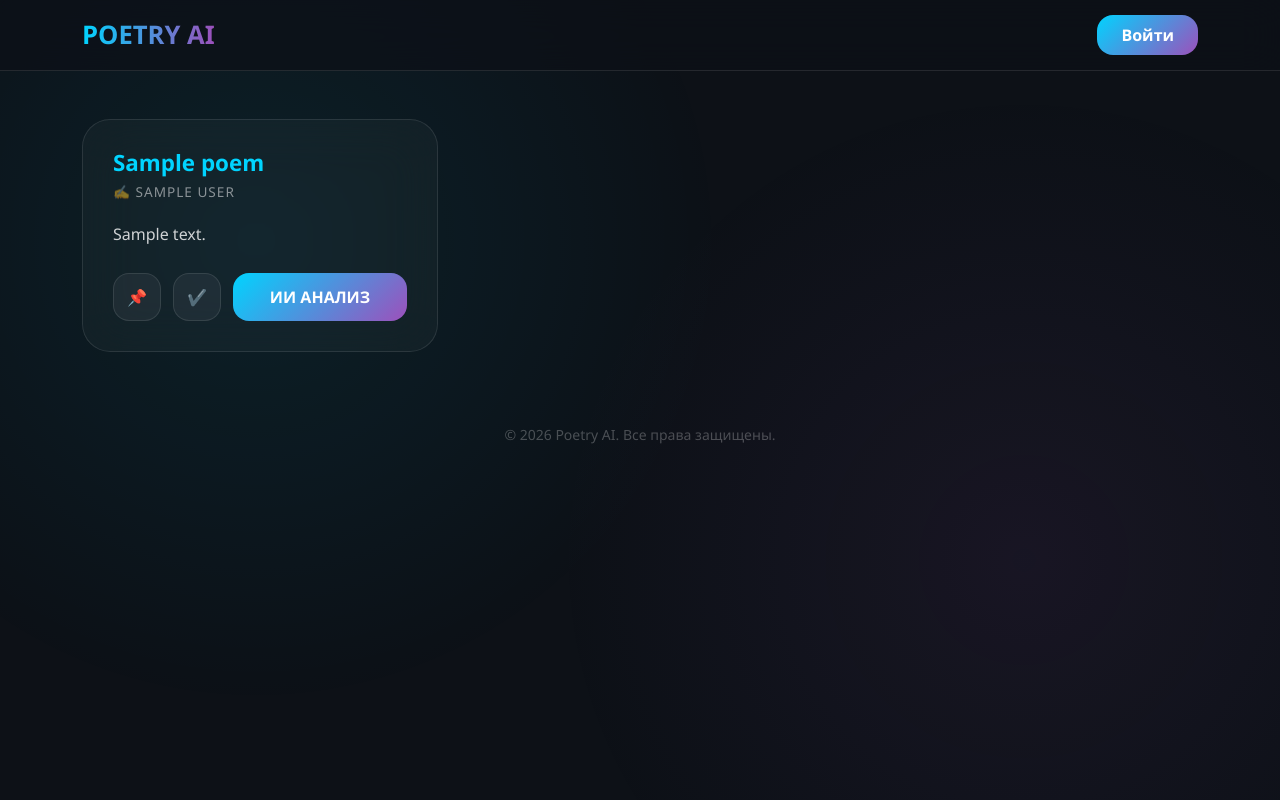
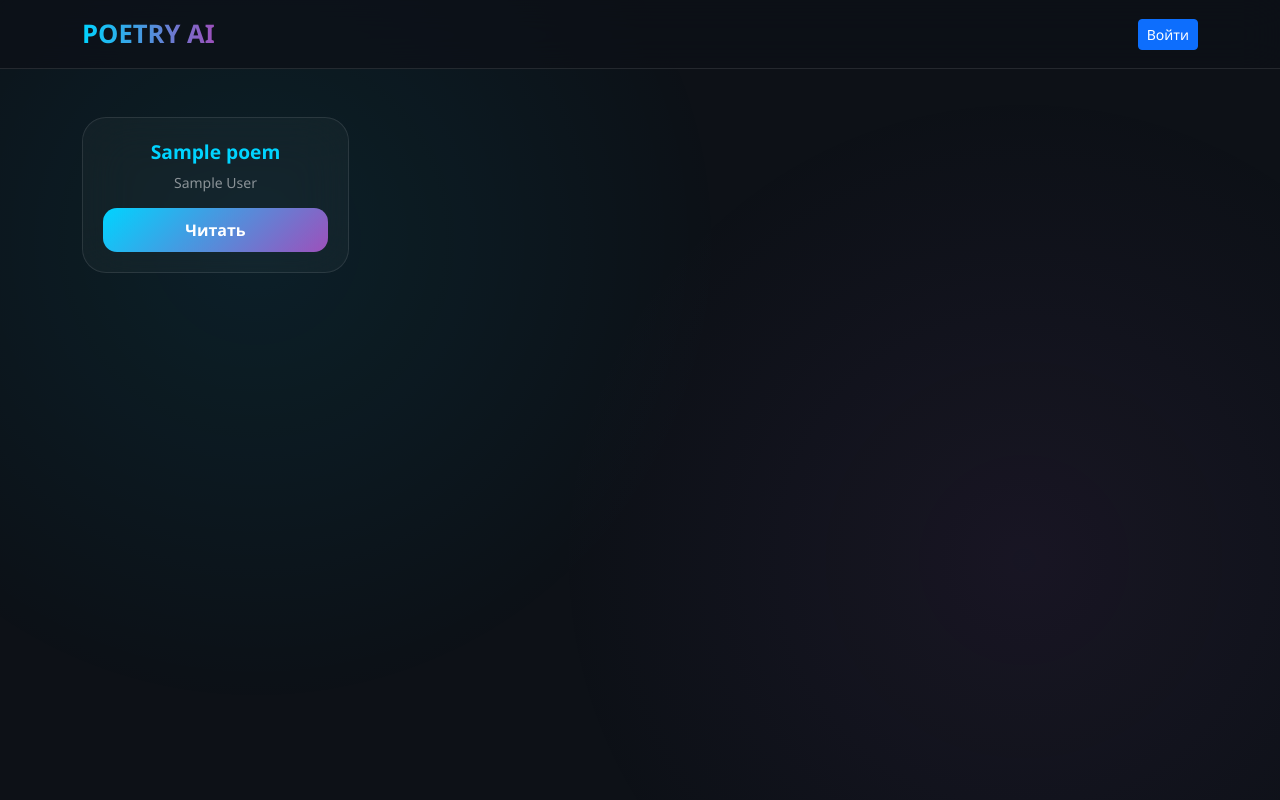
Before and after one commit to zynqff/ssalfatest, a FastAPI app: page / in a window 1280 px wide. Run offline with FastAPI, Linux system fonts and the light colour scheme; tables that the repository leaves empty hold one stand-in row (values such as "Sample post").

Commit message:
Update index.html

```diff
--- a/templates/index.html
+++ b/templates/index.html
@@ -6,222 +6,103 @@
     <title>Poetry AI | Главная</title>
     <link href="https://cdn.jsdelivr.net/npm/bootstrap@5.3.0/dist/css/bootstrap.min.css" rel="stylesheet">
     <style>
-        :root {
-            --accent: #00d4ff;
-            --secondary: #9d50bb;
-            --glass: rgba(255, 255, 255, 0.03);
-            --border: rgba(255, 255, 255, 0.1);
+        :root { --accent: #00d4ff; --secondary: #9d50bb; --glass: rgba(255, 255, 255, 0.03); --border: rgba(255, 255, 255, 0.1); }
+        body { background: #0d1117; color: white; font-family: 'Segoe UI', sans-serif; min-height: 100vh; overflow-x: hidden; }
+
+        .glow-bg { position: fixed; top: 0; left: 0; width: 100%; height: 100%; z-index: -1;
+            background: radial-gradient(circle at 20% 30%, rgba(0, 212, 255, 0.08), transparent 40%),
+                        radial-gradient(circle at 80% 70%, rgba(157, 80, 187, 0.08), transparent 40%); }
+
+        .navbar-glass { background: rgba(13, 17, 23, 0.7); backdrop-filter: blur(20px); border-bottom: 1px solid var(--border); padding: 15px 0; sticky; top: 0; z-index: 1000; }
+        .brand { font-weight: 800; font-size: 1.6rem; background: linear-gradient(to right, var(--accent), var(--secondary)); -webkit-background-clip: text; -webkit-text-fill-color: transparent; text-decoration: none; }
+
+        /* Компактная карточка (Плитка) */
+        .poem-card {
+            background: var(--glass); backdrop-filter: blur(25px); border: 1px solid var(--border);
+            border-radius: 24px; padding: 20px; text-align: center; transition: 0.3s;
+        }
+        .poem-card:hover { transform: translateY(-5px); border-color: var(--accent); }
+        .poem-title { color: var(--accent); font-weight: 700; font-size: 1.2rem; margin-bottom: 5px; white-space: nowrap; overflow: hidden; text-overflow: ellipsis; }
+
+        .btn-main-read {
+            background: linear-gradient(135deg, var(--accent), var(--secondary));
+            border: none; color: white; font-weight: 700; border-radius: 14px; padding: 10px; width: 100%; margin-top: 15px;
         }
 
-        body {
-            background: #0d1117;
-            color: white;
-            font-family: 'Segoe UI', Roboto, sans-serif;
-            min-height: 100vh;
-            margin: 0;
-            overflow-x: hidden;
-        }
+        /* Стиль Модального окна */
+        .modal-content { background: rgba(13, 17, 23, 0.9) !important; backdrop-filter: blur(30px); border: 1px solid var(--border) !important; border-radius: 30px !important; color: white; }
+        .poem-full-view { white-space: pre-wrap; font-size: 1.1rem; line-height: 1.6; max-height: 50vh; overflow-y: auto; margin: 20px 0; padding-right: 10px; }
 
-        /* Анимированный фон */
-        .glow-bg {
-            position: fixed;
-            top: 0; left: 0; width: 100%; height: 100%;
-            z-index: -1;
-            background:
-                radial-gradient(circle at 20% 30%, rgba(0, 212, 255, 0.08), transparent 40%),
-                radial-gradient(circle at 80% 70%, rgba(157, 80, 187, 0.08), transparent 40%);
-        }
-
-        /* Навигация */
-        .navbar-glass {
-            background: rgba(13, 17, 23, 0.7);
-            backdrop-filter: blur(20px);
-            border-bottom: 1px solid var(--border);
-            padding: 15px 0;
-            position: sticky;
-            top: 0;
-            z-index: 1000;
-        }
-
-        .brand {
-            font-weight: 800;
-            font-size: 1.6rem;
-            background: linear-gradient(to right, var(--accent), var(--secondary));
-            -webkit-background-clip: text;
-            -webkit-text-fill-color: transparent;
-            text-decoration: none;
-        }
-
-        /* Карточка стиха */
-        .poem-card {
-            background: var(--glass);
-            backdrop-filter: blur(25px);
-            border: 1px solid var(--border);
-            border-radius: 28px;
-            padding: 30px;
-            height: 100%;
-            transition: all 0.4s cubic-bezier(0.165, 0.84, 0.44, 1);
-            display: flex;
-            flex-direction: column;
-            position: relative;
-        }
-
-        .poem-card:hover {
-            transform: translateY(-10px);
-            border-color: var(--accent);
-            box-shadow: 0 20px 40px rgba(0, 0, 0, 0.4), 0 0 20px rgba(0, 212, 255, 0.1);
-        }
-
-        .poem-title {
-            color: var(--accent);
-            font-weight: 700;
-            font-size: 1.4rem;
-            margin-bottom: 5px;
-        }
-
-        .poem-author {
-            font-size: 0.85rem;
-            color: rgba(255, 255, 255, 0.5);
-            margin-bottom: 20px;
-            letter-spacing: 1px;
-            text-transform: uppercase;
-        }
-
-        .poem-preview {
-            font-size: 1rem;
-            line-height: 1.6;
-            color: rgba(255, 255, 255, 0.8);
-            flex-grow: 1;
-            white-space: pre-wrap;
-            margin-bottom: 25px;
-        }
-
-        /* Кнопки действий */
-        .actions {
-            display: flex;
-            gap: 12px;
-            align-items: center;
-        }
-
-        .btn-tool {
-            width: 48px;
-            height: 48px;
-            border-radius: 16px;
-            background: rgba(255, 255, 255, 0.05);
-            border: 1px solid var(--border);
-            color: white;
-            display: flex;
-            align-items: center;
-            justify-content: center;
-            transition: 0.3s;
-            cursor: pointer;
-        }
-
-        .btn-tool:hover {
-            background: rgba(0, 212, 255, 0.1);
-            border-color: var(--accent);
-            color: var(--accent);
-            transform: scale(1.05);
-        }
-
-        .btn-ai-analyze {
-            flex-grow: 1;
-            background: linear-gradient(135deg, var(--accent), var(--secondary));
-            border: none;
-            color: white;
-            font-weight: 700;
-            border-radius: 16px;
-            padding: 12px;
-            text-decoration: none;
-            text-align: center;
-            transition: 0.3s;
-        }
-
-        .btn-ai-analyze:hover {
-            filter: brightness(1.1);
-            box-shadow: 0 10px 20px rgba(157, 80, 187, 0.3);
-            color: white;
-        }
-
-        /* Админ-ссылка внутри карточки */
-        .admin-badge {
-            position: absolute;
-            top: 15px;
-            right: 15px;
-            font-size: 0.7rem;
-            background: rgba(255, 255, 255, 0.05);
-            padding: 4px 10px;
-            border-radius: 20px;
-            color: rgba(255, 255, 255, 0.3);
-            text-decoration: none;
-            border: 1px solid transparent;
-        }
-
-        .admin-badge:hover {
-            border-color: var(--secondary);
-            color: white;
-        }
-
-        /* Пустая лента */
-        .empty-state {
-            text-align: center;
-            padding: 100px 20px;
-            opacity: 0.5;
-        }
+        .modal-actions { display: grid; grid-template-columns: 1fr 1fr; gap: 10px; }
+        .btn-tool-modal { background: rgba(255, 255, 255, 0.05); border: 1px solid var(--border); color: white; border-radius: 12px; padding: 10px; }
+        .btn-ai-gold { grid-column: span 2; background: linear-gradient(135deg, var(--accent), var(--secondary)); border: none; font-weight: 700; padding: 12px; border-radius: 15px; color: white; text-decoration: none; text-align: center; }
     </style>
 </head>
 <body>
     <div class="glow-bg"></div>
-
     <nav class="navbar-glass">
         <div class="container d-flex justify-content-between align-items-center">
             <a href="/" class="brand">POETRY AI</a>
-            <div class="d-flex align-items-center gap-3">
-                {% if user %}
-                    <span class="small opacity-50 d-none d-md-inline">Привет, {{ user.username }}</span>
-                    <a href="/profile" class="btn btn-sm btn-outline-info" style="border-radius: 12px;">Профиль</a>
-                    {% if user.is_admin %}
-                        <a href="/admin" class="btn btn-sm btn-warning" style="border-radius: 12px; font-weight: 700;">Админка</a>
-                    {% endif %}
-                {% else %}
-                    <a href="/login" class="btn-ai-analyze px-4 py-2">Войти</a>
-                {% endif %}
+            <div>
+                {% if user %}<a href="/profile" class="btn btn-sm btn-outline-info">Профиль</a>
+                {% if user.is_admin %}<a href="/admin" class="btn btn-sm btn-warning ms-2">Админка</a>{% endif %}
+                {% else %}<a href="/login" class="btn btn-sm btn-primary">Войти</a>{% endif %}
             </div>
         </div>
     </nav>
 
     <div class="container mt-5">
-        <div class="row g-4">
+        <div class="row g-3">
             {% for poem in poems %}
-            <div class="col-md-6 col-lg-4">
+            <div class="col-6 col-md-4 col-lg-3">
                 <div class="poem-card">
-                    {% if user and user.is_admin %}
-                        <a href="/admin" class="admin-badge">⚙️ Настроить</a>
-                    {% endif %}
+                    <div class="poem-title">{{ poem.title }}</div>
+                    <div class="small opacity-50">{{ poem.author }}</div>
+                    <button class="btn-main-read" onclick="openPoem(`{{ poem.id }}`)">Читать</button>
 
-                    <h4 class="poem-title">{{ poem.title }}</h4>
-                    <div class="poem-author">✍️ {{ poem.author }}</div>
-
-                    <div class="poem-preview">{{ poem.content[:180] }}{% if poem.content|length > 180 %}...{% endif %}</div>
-
-                    <div class="actions">
-                        <button class="btn-tool" title="Закрепить">📌</button>
-                        <button class="btn-tool" title="Отметить прочитанным">✔️</button>
-                        <a href="/poem/{{ poem.id }}" class="btn-ai-analyze">ИИ АНАЛИЗ</a>
-                    </div>
+                    <script id="poem-data-{{ poem.id }}" type="application/json">
+                        {
+                            "title": "{{ poem.title }}",
+                            "author": "{{ poem.author }}",
+                            "content": {{ poem.content | tojson }}
+                        }
+                    </script>
                 </div>
-            </div>
-            {% else %}
-            <div class="col-12 empty-state">
-                <h3>Лента пуста</h3>
-                <p>Администратор еще не добавил ни одного стихотворения.</p>
             </div>
             {% endfor %}
         </div>
     </div>
 
-    <footer class="mt-5 py-4 text-center opacity-25 small">
-        &copy; 2026 Poetry AI. Все права защищены.
-    </footer>
+    <div class="modal fade" id="poemModal" tabindex="-1">
+        <div class="modal-dialog modal-dialog-centered">
+            <div class="modal-content p-3">
+                <div class="modal-header border-0">
+                    <h5 class="modal-title" id="m-title" style="color: var(--accent)"></h5>
+                    <button type="button" class="btn-close btn-close-white" data-bs-dismiss="modal"></button>
+                </div>
+                <div class="modal-body">
+                    <div id="m-author" class="small text-secondary mb-3"></div>
+                    <div id="m-text" class="poem-full-view"></div>
+                    <div class="modal-actions">
+                        <button class="btn-tool-modal">📌 Закрепить</button>
+                        <button class="btn-tool-modal">✔️ Прочитано</button>
+                        <a id="m-ai-link" href="#" class="btn-ai-gold mt-2">🧠 ИИ АНАЛИЗ (Groq)</a>
+                    </div>
+                </div>
+            </div>
+        </div>
+    </div>
+
+    <script src="https://cdn.jsdelivr.net/npm/bootstrap@5.3.0/dist/js/bootstrap.bundle.min.js"></script>
+    <script>
+        function openPoem(id) {
+            const data = JSON.parse(document.getElementById('poem-data-' + id).textContent);
+            document.getElementById('m-title').innerText = data.title;
+            document.getElementById('m-author').innerText = 'Автор: ' + data.author;
+            document.getElementById('m-text').innerText = data.content;
+            document.getElementById('m-ai-link').href = '/poem/' + id;
+            new bootstrap.Modal(document.getElementById('poemModal')).show();
+        }
+    </script>
 </body>
 </html>
```
